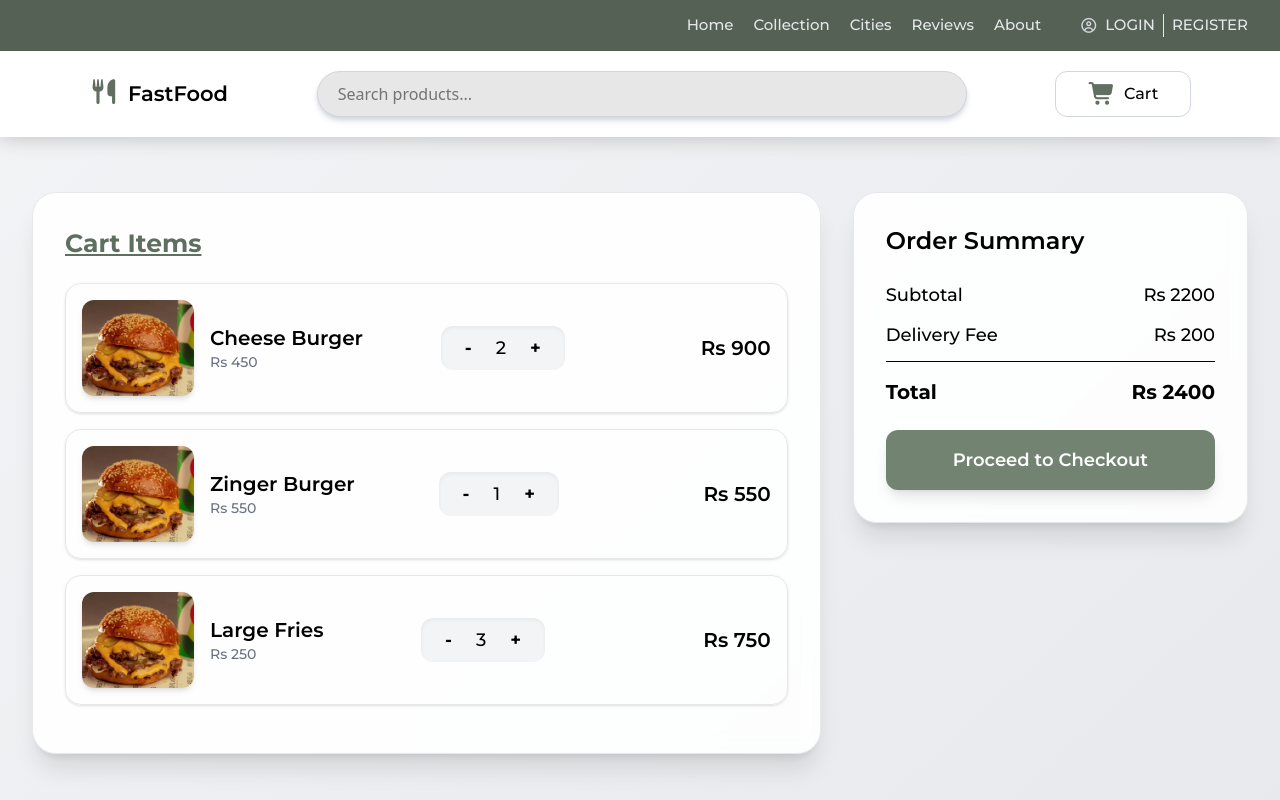
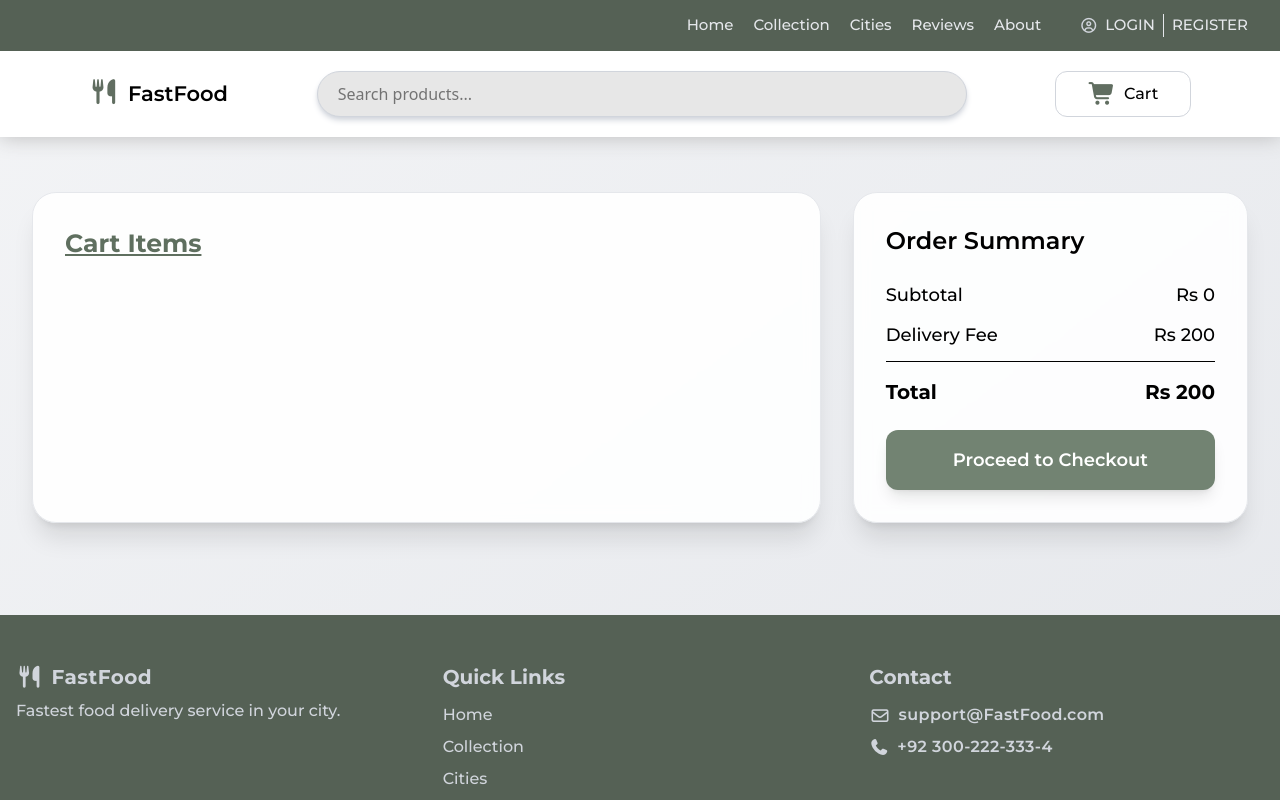
Before and after one commit to MuhammadHasnain02/React-FastFood-Website, a React (Vite) app in the folder reactjs-FastFood-Web/: page /cart in a window 1280 px wide. Shown: the top 800 px of the page. Built offline with nearby package versions, Linux system fonts and the light colour scheme; a web font is replaced by a local one.

Commit message:
cart calculation done

```diff
--- a/reactjs-FastFood-Web/src/App.jsx
+++ b/reactjs-FastFood-Web/src/App.jsx
@@ -7,8 +7,6 @@ import Navbar from "./components/Navbar";
 import Footer from "./components/Footer";
 import ProductDetail from "./pages/ProductDetail";
 import CheckoutPage from "./pages/CheckoutPage";
-// import Navbar from "./components/Navbar";
-// import Footer from "./components/Footer";
 
 // const routes = ["/cart"];
 
--- a/reactjs-FastFood-Web/src/Context/CartContext.jsx
+++ b/reactjs-FastFood-Web/src/Context/CartContext.jsx
@@ -0,0 +1,81 @@
+import { createContext, useContext, useState } from "react";
+
+export const CartContext = createContext();
+
+export const useCart = () => {
+
+    let context = useContext(CartContext)
+    if (!context) {
+        throw new Error ("useCart must be used within a CartProvider")
+    }
+    return context
+
+}
+
+function CartProvider({ children }) {
+
+    const [cartItems, setCartItems] = useState([]);
+
+    const addToCart = ( cartItem, cartQty, cartDrink ) => {
+
+        let productIndex = cartItems.findIndex((item) => {
+            item.id === cartItem.id && item.cartDrink === cartDrink
+        })
+
+        if (productIndex === -1) {
+            let product = { ...cartItem, cartQty , cartDrink }
+            setCartItems([ ...cartItems , product ])
+        }
+        else {
+            const copyCartItems = [...cartItems];
+            copyCartItems[productIndex].cartQty += cartQty
+            setCartItems([...copyCartItems])
+
+        }
+
+    }
+
+    const updateCartQty = (cartItem , deltaQty) => {
+
+        let index = cartItems.findIndex((item) => {
+            item.id === cartItem.id && item.cartDrink === cartDrink
+        })
+
+        if (index !== -1) {
+            const copyCartItems = [...cartItems];
+            copyCartItems[productIndex].cartQty += deltaQty
+            setCartItems([...copyCartItems])
+
+        }
+
+    }
+
+    const removeCartItem = (cartItem) => {
+
+        let filterdCartItems = cartItem.filter((item) => {
+            item.id === cartItem.id ? item.cartDrink !== cartItem.cartDrink : true
+        })
+        setCartItems(filterdCartItems)
+
+    }
+
+    const getTotalItems = () => {
+        return cartItems.reduce((total , item) => total + item.cartQty , 0)
+    }
+
+    const getTotalPrice = () => {
+        return cartItems.reduce((total , item) => total + item.price * item.cartQty , 0)
+    }
+
+    const totalCartItems = getTotalItems();
+    const totalCartPrice = getTotalPrice();
+
+    return (
+        <CartContext.Provider value={{ cartItems , addToCart , updateCartQty , removeCartItem , totalCartItems , totalCartPrice }}>
+            {children}
+        </CartContext.Provider>
+    )
+
+}
+
+export default CartProvider
--- a/reactjs-FastFood-Web/src/main.jsx
+++ b/reactjs-FastFood-Web/src/main.jsx
@@ -3,11 +3,17 @@ import { createRoot } from 'react-dom/client'
 import { BrowserRouter } from 'react-router-dom'
 import './index.css'
 import App from './App.jsx'
+import CartProvider from './Context/CartContext.jsx'
 
 createRoot(document.getElementById('root')).render(
   <StrictMode>
-    <BrowserRouter>
-      <App />
-    </BrowserRouter>
+
+    <CartProvider>
+      <BrowserRouter>
+        <App />
+      </BrowserRouter>
+    </CartProvider>
+
+
   </StrictMode>,
 )
--- a/reactjs-FastFood-Web/src/pages/Cart.jsx
+++ b/reactjs-FastFood-Web/src/pages/Cart.jsx
@@ -1,36 +1,14 @@
 import { useNavigate } from "react-router-dom";
 import Footer from "../components/Footer";
 import Navbar from "../components/Navbar";
+import { useCart } from "../Context/CartContext";
 
-// Dummy products (yahan apka original cart data aye ga)
-const cartItems = [
-  {
-    id: 1,
-    name: "Cheese Burger",
-    price: 450,
-    qty: 2,
-    img: "./product-images/burger1.webp",
-  },
-  {
-    id: 2,
-    name: "Zinger Burger",
-    price: 550,
-    qty: 1,
-    img: "./product-images/burger1.webp",
-  },
-  {
-    id: 3,
-    name: "Large Fries",
-    price: 250,
-    qty: 3,
-    img: "./product-images/burger1.webp",
-  },
-];
 
 export default function CartPage() {
   const navigation = useNavigate()
+  const { cartItems, cartQty , addToCart, updateCartQty , removeCartItem , totalCartItems, totalCartPrice } = useCart();
 
-  const subtotal = cartItems.reduce((acc, item) => acc + item.price * item.qty, 0);
+  const subtotal = cartItems.reduce((acc, item) => acc + item.price * item.cartQty, 0);
   const delivery = 200;
   const total = subtotal + delivery;
 
@@ -52,13 +30,13 @@ export default function CartPage() {
             >
               <div className="flex gap-4 items-center">
                 <img
-                  src={item.img}
-                  alt={item.name}
+                  src={item.image}
+                  alt={item.title}
                   className="w-28 h-24 rounded-xl object-cover shadow-md"
                 />
 
                 <div className="flex flex-col">
-                  <h3 className="font-semibold text-xl">{item.name}</h3>
+                  <h3 className="font-semibold text-xl">{item.title}</h3>
                   <p className="text-gray-500 text-sm">Rs {item.price}</p>
                 </div>
               </div>
@@ -67,12 +45,12 @@ export default function CartPage() {
                 {/* Quantity Buttons */}
                 <div className="flex items-center bg-gray-100 px-3 py-1 rounded-xl shadow-inner">
                   <button className="px-3 py-1 text-lg font-bold">-</button>
-                  <span className="px-3 font-medium text-lg">{item.qty}</span>
+                  <span className="px-3 font-medium text-lg">{item.cartQty}</span>
                   <button className="px-3 py-1 text-lg font-bold">+</button>
                 </div>
               </div>
 
-              <p className="font-semibold text-xl w-32 text-right">Rs {item.price * item.qty}</p>
+              <p className="font-semibold text-xl w-32 text-right">Rs {item.price * item.cartQty}</p>
             </div>
           ))}
         </div>
--- a/reactjs-FastFood-Web/src/pages/ProductDetail.jsx
+++ b/reactjs-FastFood-Web/src/pages/ProductDetail.jsx
@@ -3,14 +3,34 @@ import { products } from "../data/product"
 import Cart from "./Cart"
 import Navbar from "../components/Navbar"
 import Footer from "../components/Footer"
+import { useCart } from "../Context/CartContext"
+import { useState } from "react"
 
 function ProductDetail() {
 
+    const drinks = [
+
+        { id: 1, name: "Red Bull", price: 1.99 },
+        { id: 2, name: "Coca Cola", price: 1.99 },
+        { id: 3, name: "Coke", price: 1.99 },
+        { id: 4, name: "Pepsi", price: 1.99 },
+        { id: 5, name: "Sprite", price: 1.99 },
+        { id: 6, name: "Fanta", price: 1.99 },
+        { id: 7, name: "Mirinda", price: 1.99 },
+        { id: 8, name: "Mountain Dew", price: 1.99 },
+        { id: 9, name: "Murree Brewery", price: 1.99 },
+        { id: 10, name: "Water", price: 1.99 },
+
+    ];
+
     const { id } = useParams()
     const navigate = useNavigate()
+    const [quantity, setQuantity] = useState(1);
+    const [selectedDrink, setSelectedDrink] = useState(drinks[0].name);
+
+    const { cartItems, addToCart, updateCartQty , removeCartItem , totalCartItems, totalCartPrice} = useCart();
 
     let product = products.find(prod => prod.id === +id)
-    console.log(product);
 
     if (!product) {
         return (
@@ -24,10 +44,12 @@ function ProductDetail() {
         );
     }
 
+    // if (quantity <= 0) return setQuantity(1)
+    // if (quantity === 10) return setQuantity(10)
 
     return (
 
-        <div className="min-h-screen flex flex-col bg-gray-50 mt-30">
+        <div className="min-h-screen flex flex-col bg-gray-50 mt-35">
             <Navbar />
 
             {/* Product Section */}
@@ -38,7 +60,6 @@ function ProductDetail() {
                     <img src={product.image} alt={product.name}
                         className="w-full max-w-md rounded-2xl shadow-lg object-cover"/>
                 </div>
-
 
                 {/* Content */}
                 <div className="flex flex-col justify-center">
@@ -57,10 +78,39 @@ function ProductDetail() {
                     <p className="text-gray-600 text-lg leading-relaxed mb-5">
                         {product.description}
                     </p>
+
+                    <div className="mb-6">
+                        <label className="block text-lg font-semibold text-gray-800 mb-3">
+                            Select Drink:
+                        </label>
+                        <select value={selectedDrink} className="w-full px-4 py-3 border border-gray-300 rounded-lg focus:outline-none focus:ring-2 focus:ring-blue-500 focus:border-blue-500 text-lg"
+                            onChange={(e) => {
+                                setSelectedDrink(e.target.value);
+                            }}>
+                            {drinks.map((drink) => (
+                                <option key={drink.id} value={drink.name}>
+                                {drink.name}
+                                </option>
+                            ))}
+                        </select>
+                    </div>
+
+                    <div className="flex p-4 space-x-1.5">
+
+                        <button className="border-2 border-green-500 px-2 cursor-pointer"
+                            onClick={() => setQuantity(quantity - 1)} disabled={quantity === 1}>-
+                        </button>
+                        <p>{quantity}</p>
+                        <button className="border-2 border-green-500 px-2 cursor-pointer"
+                            onClick={() => setQuantity(quantity + 1)} disabled={quantity === 10}>+
+                        </button>
+
+                    </div>
+
                     <div className="text-3xl font-semibold text-green-600 mb-6">
                         Rs {product.price}
                     </div>
-                    <button onClick={() => <Cart addedProduct={product} />}
+                    <button onClick={() => addToCart(product, quantity, selectedDrink)}
                     className="bg-[#7b8b7b] text-white px-6 py-3 rounded-xl text-lg shadow-md hover:bg-[#6a796a] hover:cursor-pointer transition-all duration-200 w-full md:w-auto">
                         Add to Cart
                     </button>
```
